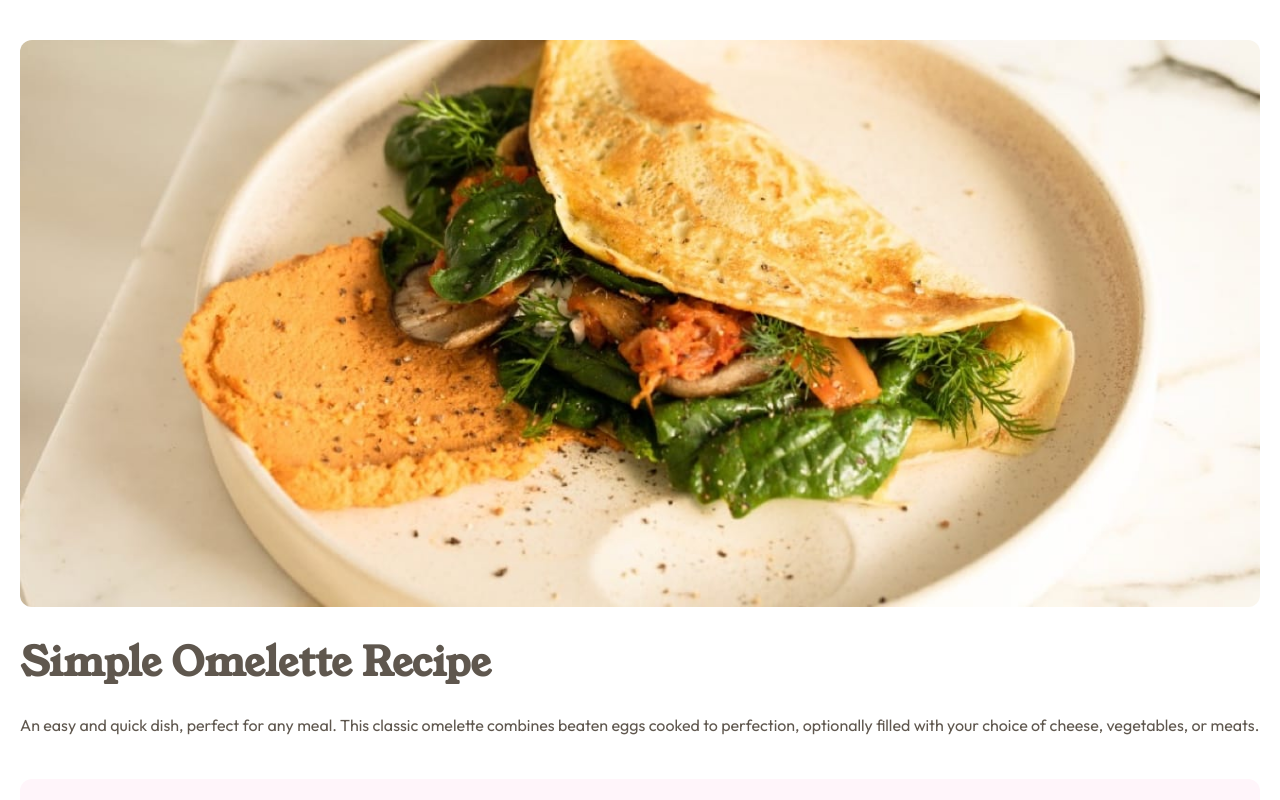
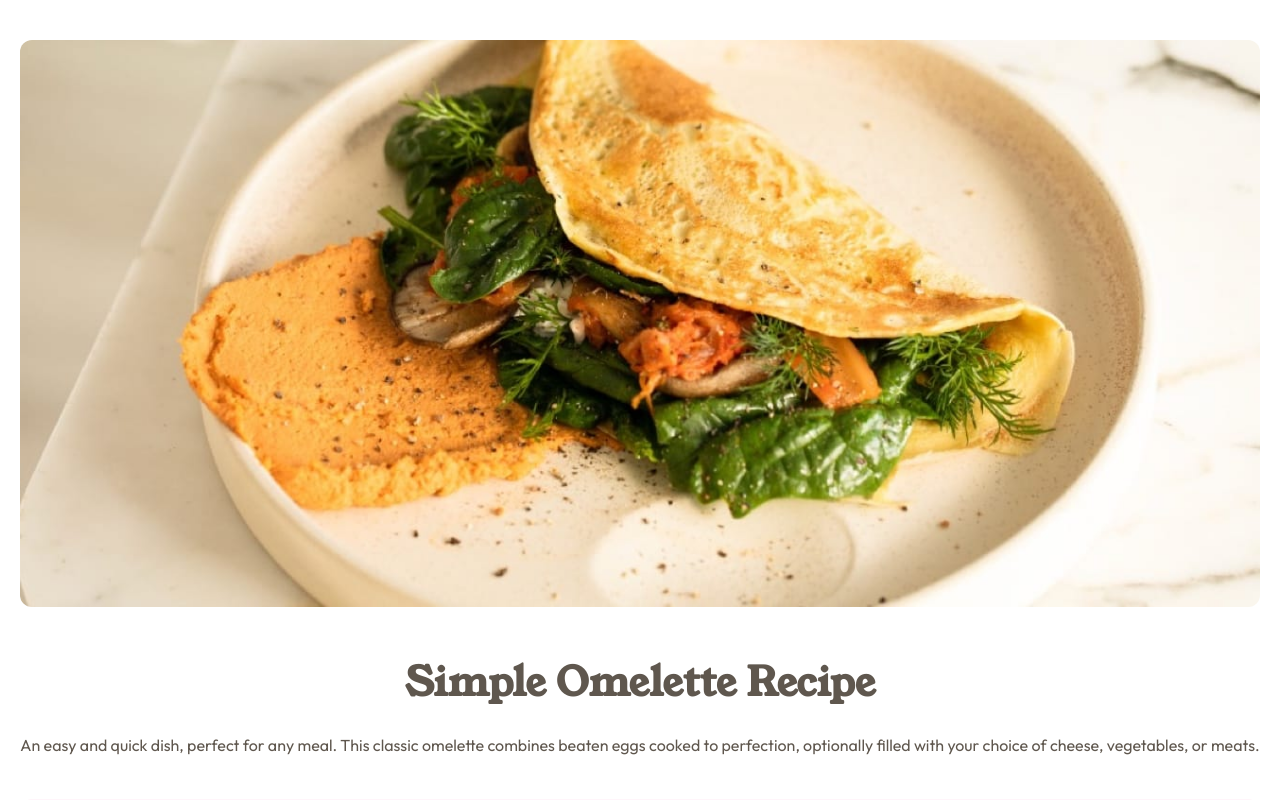
Before and after one commit to D3c1pher/fem-recipe-page, a plain HTML site: page index.html in a window 1280 px wide. Shown: the top 800 px of the page. Drawn offline with Linux system fonts and the light colour scheme.

Commit message:
Updated h3 styling

```diff
--- a/style.css
+++ b/style.css
@@ -50,6 +50,7 @@ h3, span {
 }
 
 h3 {
+  margin: 0 0 1.25rem 0;
   font-size: 24px;
   color: hsl(332, 51%, 32%);
 }
@@ -108,13 +109,21 @@ ol {
 /* ===== General Styling Start ===== */
 
 /* ===== Header Styling Start ===== */
+#header {
+  display: flex;
+  flex-direction: column;
+  align-items: center; /* Center align items horizontally */
+  text-align: left; /* Align text content to the left */
+}
+
 #header img {
   max-width: 100%;
   height: auto;
   border-radius: 0.75rem;
+  margin-bottom: 1.75rem;
 }
 
-#header > h1, p {
+#header > h1, #header > p {
   margin: 1.75rem 0 0 0;
 }
 /* ===== Header Styling End ===== */
```
